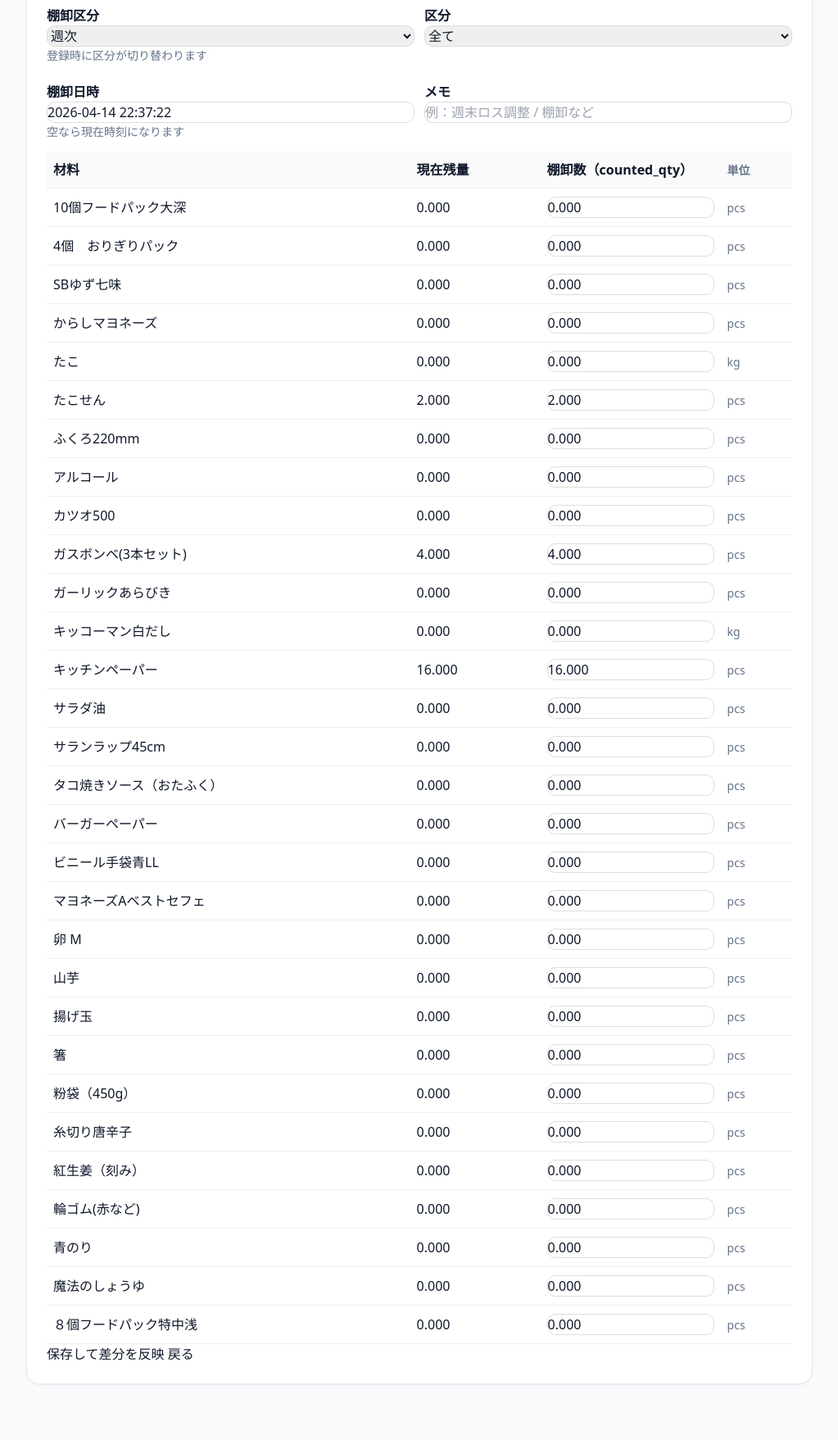
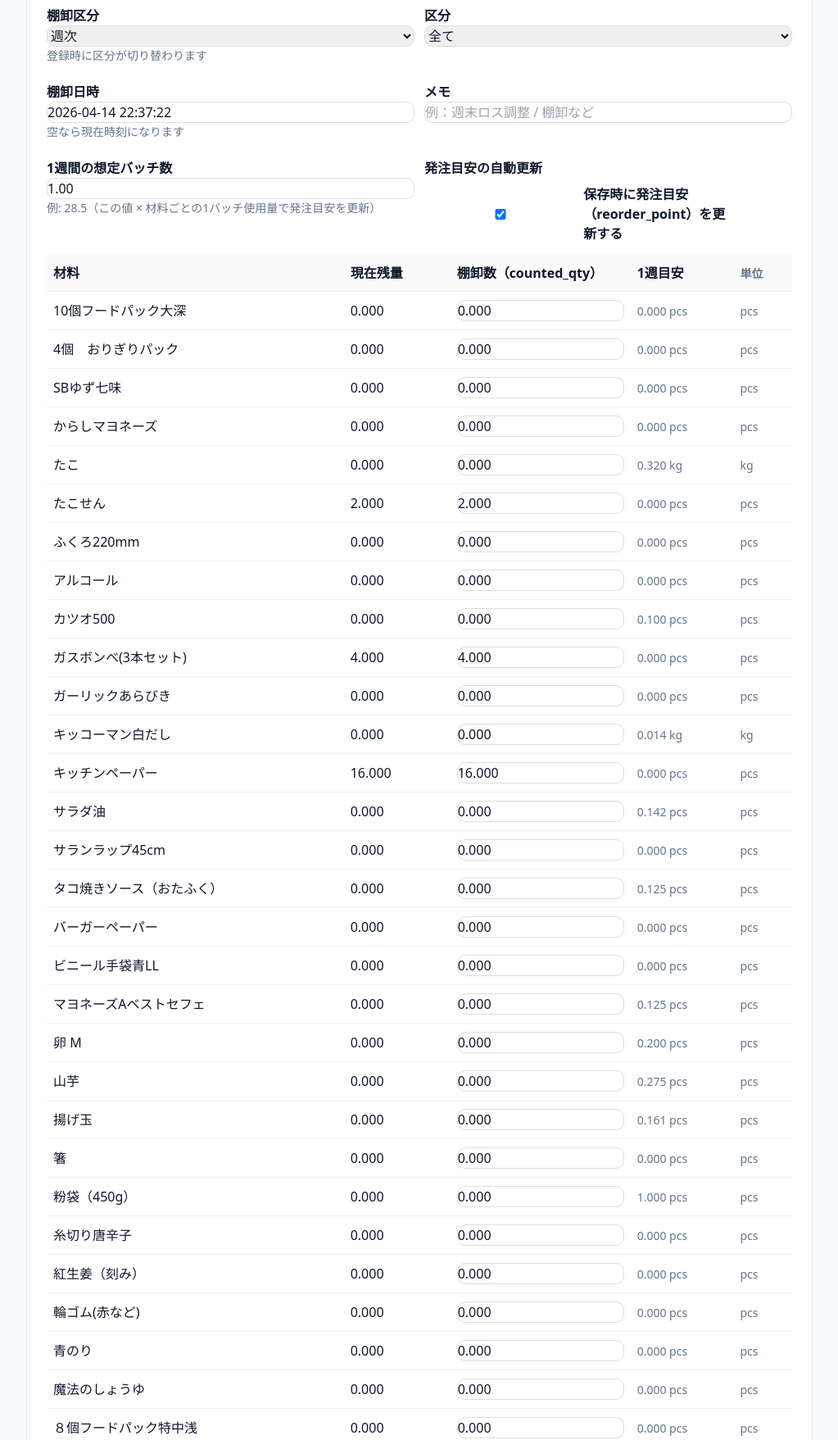
Before and after one commit to KohtaroNishimura/TAKO-OPS, a Flask app: page /stocktakes/weekly/new in a window 1280 px wide. Shown: the part 207-1964 px from the top of the page at 82% size, without its empty margins (128-1151 px from the left). Before the commit the page ends 1896 px from the top, so only its background shows below. Run offline with Flask 3, Linux system fonts and the light colour scheme; data comes from the database, SQL or seed files in the repository; some libraries are stand-ins or nearby versions.

Commit message:
棚卸機能に週次バッチ数の設定を追加し、発注目安の自動更新機能を実装しました。UIを調整し、関連するデータを表示するようにしました。

```diff
--- a/app.py
+++ b/app.py
@@ -974,7 +974,7 @@ def fetch_items_for_stocktake_group(group: str) -> list[sqlite3.Row]:
     if group == "FOOD":
         return db.execute(
             """
-            SELECT item_id, name, unit_base, ref_unit_price, cost_group
+            SELECT item_id, name, unit_base, reorder_point, ref_unit_price, cost_group
             FROM items
             WHERE is_active = 1 AND cost_group = 'FOOD'
             ORDER BY name ASC
@@ -983,7 +983,7 @@ def fetch_items_for_stocktake_group(group: str) -> list[sqlite3.Row]:
     if group == "SUPPLIES":
         return db.execute(
             """
-            SELECT item_id, name, unit_base, ref_unit_price, cost_group
+            SELECT item_id, name, unit_base, reorder_point, ref_unit_price, cost_group
             FROM items
             WHERE is_active = 1 AND cost_group = 'SUPPLIES'
             ORDER BY name ASC
@@ -991,7 +991,7 @@ def fetch_items_for_stocktake_group(group: str) -> list[sqlite3.Row]:
         ).fetchall()
     return db.execute(
         """
-        SELECT item_id, name, unit_base, ref_unit_price, cost_group
+        SELECT item_id, name, unit_base, reorder_point, ref_unit_price, cost_group
         FROM items
         WHERE is_active = 1
         ORDER BY name ASC
@@ -2038,6 +2038,54 @@ def _get_active_batch_config_id(db):
     if not row:
         return None
     return row["batch_config_id"]
+
+
+def _get_qty_per_batch_map_for_items(db, item_ids: list[int]) -> dict[int, float]:
+    batch_config_id = _get_active_batch_config_id(db)
+    if not batch_config_id or not item_ids:
+        return {}
+
+    placeholders = ",".join("?" for _ in item_ids)
+    params = [batch_config_id, *item_ids]
+    rows = db.execute(
+        f"""
+        SELECT item_id, COALESCE(qty_per_batch, 0) AS qty_per_batch
+        FROM recipe_batch
+        WHERE batch_config_id = ?
+          AND item_id IN ({placeholders})
+        """,
+        params,
+    ).fetchall()
+    return {int(r["item_id"]): float(r["qty_per_batch"] or 0) for r in rows}
+
+
+def _apply_weekly_batches_to_reorder_point(
+    db, items: list[sqlite3.Row], weekly_batches: float
+) -> int:
+    if weekly_batches < 0:
+        return 0
+    item_ids = [int(it["item_id"]) for it in items]
+    qty_per_batch_map = _get_qty_per_batch_map_for_items(db, item_ids)
+    if not qty_per_batch_map:
+        return 0
+
+    updated = 0
+    for it in items:
+        item_id = int(it["item_id"])
+        qty_per_batch = qty_per_batch_map.get(item_id)
+        if qty_per_batch is None:
+            continue
+        reorder_point = max(qty_per_batch * weekly_batches, 0.0)
+        db.execute(
+            """
+            UPDATE items
+            SET reorder_point = ?
+            WHERE item_id = ?
+            """,
+            (reorder_point, item_id),
+        )
+        updated += 1
+    return updated
 
 
 def _get_manual_items_for_weekly(db, batch_config_id: int):
@@ -2217,6 +2265,9 @@ def stocktake_weekly_new():
             )
 
     rows = []
+    item_ids = [int(it["item_id"]) for it in items]
+    qty_per_batch_map = _get_qty_per_batch_map_for_items(db, item_ids)
+    has_active_batch_config = _get_active_batch_config_id(db) is not None
     for it in items:
         cur = current_map.get(it["item_id"], 0.0)
         rows.append(
@@ -2226,6 +2277,8 @@ def stocktake_weekly_new():
                 "unit_base": it["unit_base"],
                 "ref_unit_price": float(it["ref_unit_price"] or 0),
                 "cost_group": it["cost_group"],
+                "reorder_point": float(it["reorder_point"] or 0),
+                "qty_per_batch": float(qty_per_batch_map.get(int(it["item_id"]), 0)),
                 "current_qty": cur,
                 "counted_default": cur,
             }
@@ -2240,6 +2293,8 @@ def stocktake_weekly_new():
         group=group,
         rows=rows,
         default_taken_at=default_taken_at,
+        has_active_batch_config=has_active_batch_config,
+        default_weekly_batches=1.0,
     )
 
 
@@ -2266,6 +2321,9 @@ def stocktake_monthly_new():
     current_map = {r["item_id"]: float(r["qty"] or 0) for r in cur_rows}
 
     rows = []
+    item_ids = [int(it["item_id"]) for it in items]
+    qty_per_batch_map = _get_qty_per_batch_map_for_items(db, item_ids)
+    has_active_batch_config = _get_active_batch_config_id(db) is not None
     for it in items:
         cur = current_map.get(it["item_id"], 0.0)
         rows.append(
@@ -2275,6 +2333,8 @@ def stocktake_monthly_new():
                 "unit_base": it["unit_base"],
                 "ref_unit_price": float(it["ref_unit_price"] or 0),
                 "cost_group": it["cost_group"],
+                "reorder_point": float(it["reorder_point"] or 0),
+                "qty_per_batch": float(qty_per_batch_map.get(int(it["item_id"]), 0)),
                 "current_qty": cur,
                 "counted_default": cur,
             }
@@ -2289,6 +2349,8 @@ def stocktake_monthly_new():
         group=group,
         rows=rows,
         default_taken_at=default_taken_at,
+        has_active_batch_config=has_active_batch_config,
+        default_weekly_batches=1.0,
     )
 
 
@@ -2343,6 +2405,9 @@ def stocktake_edit_form(stocktake_id: int):
     line_map = {r["item_id"]: float(r["counted_qty"] or 0) for r in line_rows}
 
     rows = []
+    item_ids = [int(it["item_id"]) for it in items]
+    qty_per_batch_map = _get_qty_per_batch_map_for_items(db, item_ids)
+    has_active_batch_config = _get_active_batch_config_id(db) is not None
     for it in items:
         cur = current_map.get(it["item_id"], 0.0)
         counted = line_map.get(it["item_id"], cur)
@@ -2353,6 +2418,8 @@ def stocktake_edit_form(stocktake_id: int):
                 "unit_base": it["unit_base"],
                 "ref_unit_price": float(it["ref_unit_price"] or 0),
                 "cost_group": it["cost_group"],
+                "reorder_point": float(it["reorder_point"] or 0),
+                "qty_per_batch": float(qty_per_batch_map.get(int(it["item_id"]), 0)),
                 "current_qty": cur,
                 "counted_default": counted,
             }
@@ -2367,6 +2434,8 @@ def stocktake_edit_form(stocktake_id: int):
         form_action=url_for("stocktake_update", stocktake_id=stocktake_id),
         is_edit=True,
         stocktake_id=stocktake_id,
+        has_active_batch_config=has_active_batch_config,
+        default_weekly_batches=1.0,
     )
 
 
@@ -2382,6 +2451,18 @@ def stocktake_create_unified():
     if not taken_at:
         taken_at = datetime.now(timezone.utc).strftime("%Y-%m-%d %H:%M:%S")
     note = (request.form.get("note") or "").strip()
+    apply_weekly_batches = request.form.get("apply_weekly_batches") == "1"
+    weekly_batches_raw = (request.form.get("weekly_batches") or "").strip()
+    weekly_batches = None
+    if mode == "weekly" and apply_weekly_batches and weekly_batches_raw:
+        try:
+            weekly_batches = float(weekly_batches_raw)
+        except ValueError:
+            flash("1週間のバッチ数は数値で入力してください。", "error")
+            return redirect(url_for("stocktake_weekly_new", group=group, mode=mode))
+        if weekly_batches < 0:
+            flash("1週間のバッチ数は0以上にしてください。", "error")
+            return redirect(url_for("stocktake_weekly_new", group=group, mode=mode))
 
     items = fetch_items_for_stocktake_group(group)
 
@@ -2483,8 +2564,20 @@ def stocktake_create_unified():
                 )
                 adjust_count += 1
 
+            updated_reorder_count = 0
+            if weekly_batches is not None:
+                updated_reorder_count = _apply_weekly_batches_to_reorder_point(
+                    db, items, weekly_batches
+                )
+
             db.execute("COMMIT")
-            flash(f"週次棚卸を登録しました（ADJUST反映: {adjust_count}件）", "success")
+            if weekly_batches is not None:
+                flash(
+                    f"週次棚卸を登録しました（ADJUST反映: {adjust_count}件 / 発注目安更新: {updated_reorder_count}件）",
+                    "success",
+                )
+            else:
+                flash(f"週次棚卸を登録しました（ADJUST反映: {adjust_count}件）", "success")
             return redirect(url_for("stocktake_detail", stocktake_id=stocktake_id))
 
         except Exception as e:
@@ -2613,6 +2706,22 @@ def stocktake_update(stocktake_id: int):
     if not taken_at:
         taken_at = datetime.now().strftime("%Y-%m-%d %H:%M:%S")
     note = (request.form.get("note") or "").strip()
+    apply_weekly_batches = request.form.get("apply_weekly_batches") == "1"
+    weekly_batches_raw = (request.form.get("weekly_batches") or "").strip()
+    weekly_batches = None
+    if scope == "WEEKLY" and apply_weekly_batches and weekly_batches_raw:
+        try:
+            weekly_batches = float(weekly_batches_raw)
+        except ValueError:
+            flash("1週間のバッチ数は数値で入力してください。", "error")
+            return redirect(
+                url_for("stocktake_edit_form", stocktake_id=stocktake_id, group=group)
+            )
+        if weekly_batches < 0:
+            flash("1週間のバッチ数は0以上にしてください。", "error")
+            return redirect(
+                url_for("stocktake_edit_form", stocktake_id=stocktake_id, group=group)
+            )
 
     items = fetch_items_for_stocktake_group(group)
     month_start, month_end = month_range_for_datetime(taken_at)
@@ -2713,8 +2822,20 @@ def stocktake_update(stocktake_id: int):
             )
             adjust_count += 1
 
+        updated_reorder_count = 0
+        if scope == "WEEKLY" and weekly_batches is not None:
+            updated_reorder_count = _apply_weekly_batches_to_reorder_point(
+                db, items, weekly_batches
+            )
+
         db.execute("COMMIT")
-        flash(f"棚卸を更新しました（ADJUST反映: {adjust_count}件）", "success")
+        if scope == "WEEKLY" and weekly_batches is not None:
+            flash(
+                f"棚卸を更新しました（ADJUST反映: {adjust_count}件 / 発注目安更新: {updated_reorder_count}件）",
+                "success",
+            )
+        else:
+            flash(f"棚卸を更新しました（ADJUST反映: {adjust_count}件）", "success")
         return redirect(url_for("stocktake_detail", stocktake_id=stocktake_id))
 
     except Exception as e:
--- a/templates/stocktake_new.html
+++ b/templates/stocktake_new.html
@@ -70,6 +70,38 @@
       </div>
     </div>
 
+    <div
+      id="weekly-batch-settings"
+      class="mt-3 card"
+      style="{{ '' if mode=='weekly' else 'display:none;' }}"
+    >
+      <div class="grid gap-3 sm:grid-cols-2">
+        <div>
+          <label>1週間の想定バッチ数</label>
+          <input
+            id="weekly-batches-input"
+            type="number"
+            step="0.1"
+            min="0"
+            name="weekly_batches"
+            value="{{ '%.2f'|format(default_weekly_batches) if default_weekly_batches is defined else '1.00' }}"
+          >
+          <div class="muted">例: 28.5（この値 × 材料ごとの1バッチ使用量で発注目安を更新）</div>
+        </div>
+        <div>
+          <label>発注目安の自動更新</label>
+          <input type="hidden" name="apply_weekly_batches" value="0">
+          <label class="mt-2 inline-flex items-center gap-2">
+            <input type="checkbox" name="apply_weekly_batches" value="1" checked>
+            <span>保存時に発注目安（reorder_point）を更新する</span>
+          </label>
+          {% if not has_active_batch_config %}
+            <div class="muted text-red-600">アクティブなバッチ設定がないため、バッチ換算による更新は0件になります。</div>
+          {% endif %}
+        </div>
+      </div>
+    </div>
+
     <div class="card" style="margin-top:14px;">
       <table>
         <thead>
@@ -77,6 +109,7 @@
             <th>材料</th>
             <th class="hidden sm:table-cell">現在残量</th>
             <th>棚卸数（counted_qty）</th>
+            <th class="weekly-only hidden sm:table-cell">1週目安</th>
             <th class="muted hidden sm:table-cell">単位</th>
           </tr>
         </thead>
@@ -99,6 +132,15 @@
                 class="w-full"
               >
             </td>
+            <td class="weekly-only hidden sm:table-cell">
+              <span
+                class="weekly-estimate muted"
+                data-qty-per-batch="{{ '%.6f'|format(r.qty_per_batch) }}"
+                data-unit="{{ r.unit_base }}"
+              >
+                {{ '%.3f'|format(r.reorder_point) }} {{ r.unit_base }}
+              </span>
+            </td>
             <td class="muted hidden sm:table-cell">{{ r.unit_base }}</td>
           </tr>
           {% endfor %}
@@ -119,12 +161,24 @@
   const title = document.getElementById("stocktake-title");
   const help = document.getElementById("stocktake-help");
   const noteInput = document.getElementById("stocktake-note");
+  const weeklyBatchSettings = document.getElementById("weekly-batch-settings");
+  const weeklyBatchesInput = document.getElementById("weekly-batches-input");
+  const weeklyEstimates = document.querySelectorAll(".weekly-estimate");
+  const weeklyOnlyCells = document.querySelectorAll(".weekly-only");
 
   const syncModeUi = () => {
     const mode = modeSelect.value;
     title.textContent = title.dataset[mode];
     help.textContent = help.dataset[mode];
     noteInput.placeholder = noteInput.dataset[`${mode}Placeholder`];
+    weeklyBatchSettings.style.display = mode === "weekly" ? "" : "none";
+    weeklyOnlyCells.forEach((el) => {
+      if (mode === "weekly") {
+        el.classList.add("sm:table-cell");
+      } else {
+        el.classList.remove("sm:table-cell");
+      }
+    });
   };
 
   const syncGroupQuery = () => {
@@ -134,8 +188,26 @@
     window.location.search = params.toString();
   };
 
+  const syncWeeklyEstimates = () => {
+    const batches = Number(weeklyBatchesInput?.value || 0);
+    weeklyEstimates.forEach((el) => {
+      const qtyPerBatch = Number(el.dataset.qtyPerBatch || 0);
+      const unit = el.dataset.unit || "";
+      if (qtyPerBatch <= 0 || batches <= 0) {
+        el.textContent = `0.000 ${unit}`;
+        return;
+      }
+      const reorder = qtyPerBatch * batches;
+      el.textContent = `${reorder.toFixed(3)} ${unit}`;
+    });
+  };
+
   modeSelect.addEventListener("change", syncModeUi);
   groupSelect.addEventListener("change", syncGroupQuery);
+  if (weeklyBatchesInput) {
+    weeklyBatchesInput.addEventListener("input", syncWeeklyEstimates);
+  }
   syncModeUi();
+  syncWeeklyEstimates();
 </script>
 {% endblock %}
```
